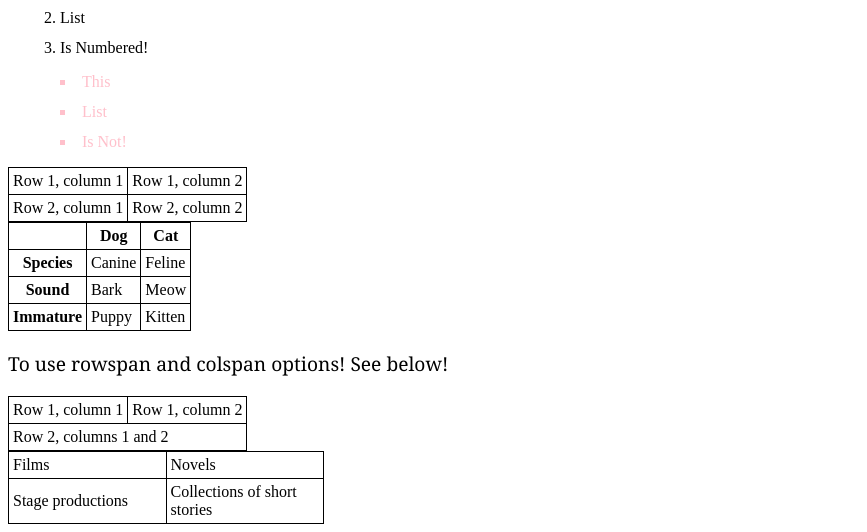
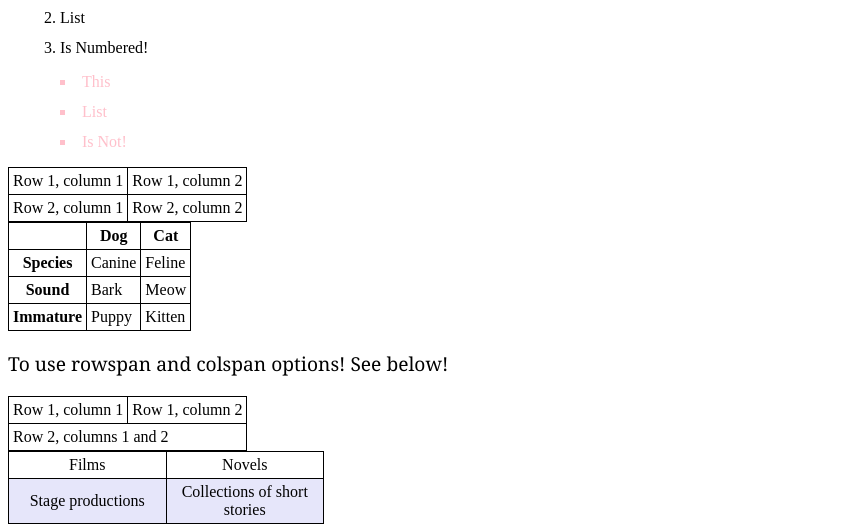
Before and after one commit to rllzrc/html-css, a plain HTML site: page misc/smrtr/index.html in a window 1280 px wide. Shown: the part 4001-4533 px from the top of the page, without its empty margins (0-867 px from the left). Drawn offline with Linux system fonts and the light colour scheme; files that its build step writes are made by us from their sources.

Commit message:
finish table styling

```diff
--- a/misc/smrtr/index.html
+++ b/misc/smrtr/index.html
@@ -149,7 +149,7 @@
           <td>Films</td>
           <td>Novels</td>
         </tr>
-      <tr>
+        <tr class="even">
           <td>Stage productions</td>
           <td>Collections of short stories</td>
         </tr>
--- a/misc/smrtr/styles.css
+++ b/misc/smrtr/styles.css
@@ -239,3 +239,21 @@ table#t4 {
 table#t4 td {
   width: 50%
 }
+
+/* Aligining text on tables! */
+
+table#t4 td {
+  text-align: center;
+}
+
+/* to specify vertical alignment within cells, CANNOT be for the whole table only for <th> and <td> elements */
+
+th {
+  vertical-align: bottom;
+}
+
+/* background color for tables */
+
+tr.even {
+  background-color: lavender;
+}
```
Lines whose indentation alone changed are shown as unchanged.
